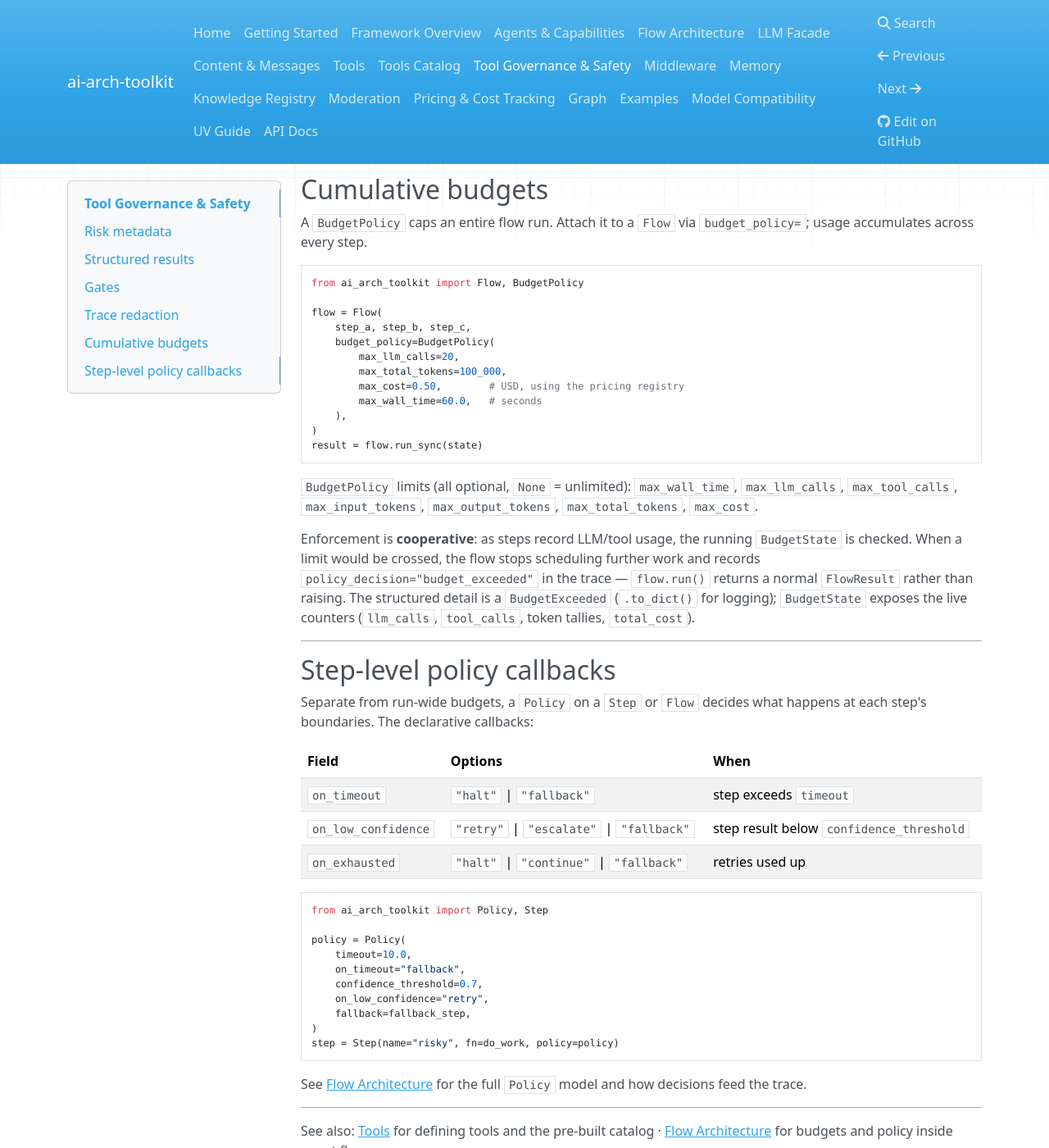
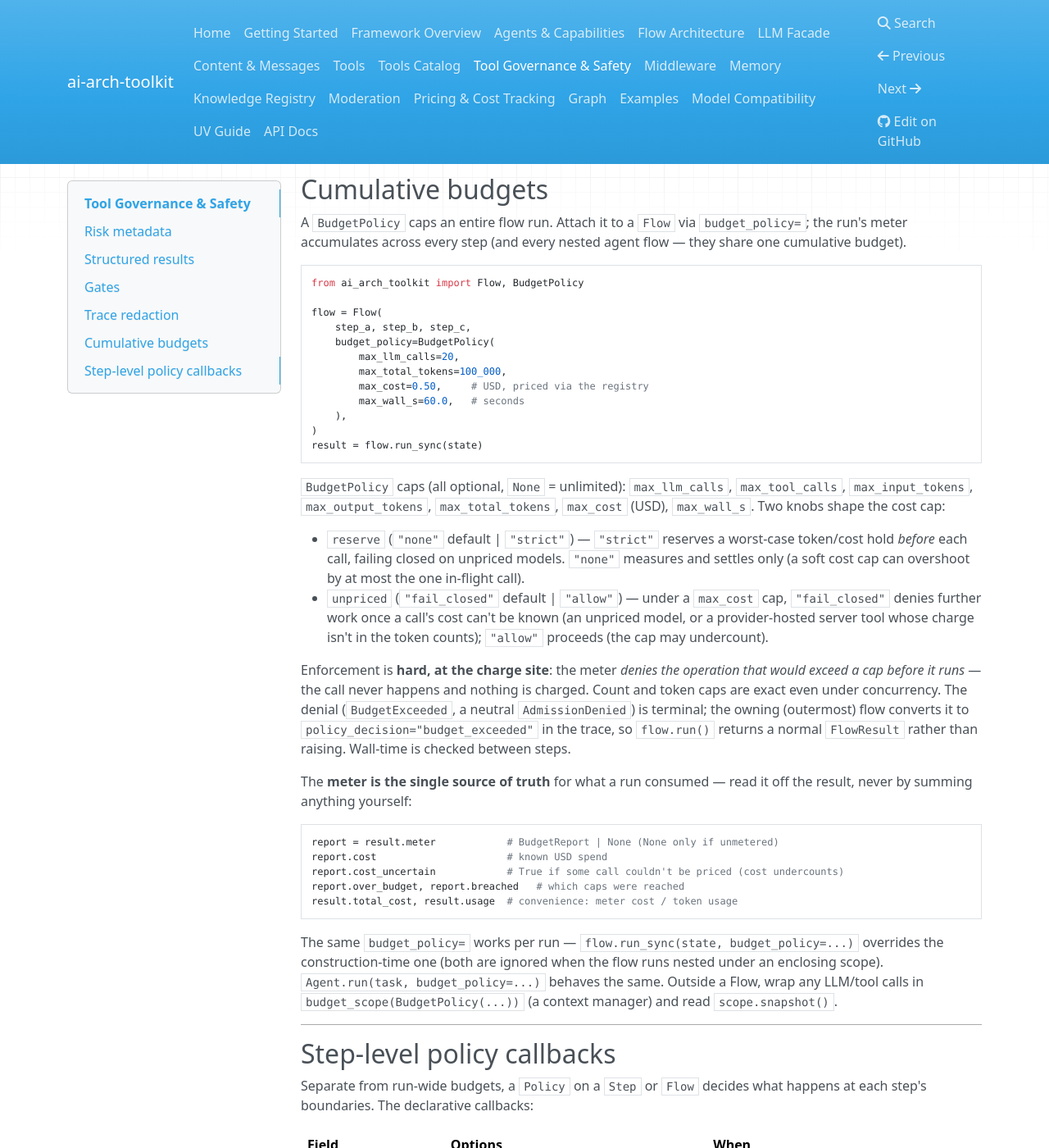
Before and after one commit to rgesteves5/ai-arch-toolkit, an MkDocs documentation site: the page built from docs/safety.md, in a window 1280 px wide and 1400 px high, scrolled down 3931 px. Shown: the whole window at 82% size. Built offline with MkDocs 1.6.1, drawn with Linux system fonts in a browser that asks for light colours; nearby versions of some CDN libraries.

Commit message:
docs: align budget/metering docs with the new model + CHANGELOG (phase D)
The docs still described the deleted cooperative `BudgetState` model and a
`max_wall_time` field; nothing recorded the metering rewrite.

- docs/safety.md "Cumulative budgets" rewritten: hard charge-site enforcement
  (not cooperative BudgetState), the reserve/unpriced knobs, the meter as the
  single source of truth (result.meter / total_cost / usage), per-run override,
  budget_scope(). `max_wall_time` -> `max_wall_s`.
- docs/pricing.md "Cost tracking" now reads the meter (result.meter /
  BudgetReport / cost_uncertain) instead of the now-empty per-step st.cost.
- docs/flow-architecture.md: the complete example no longer threads
  cost=response.cost (the meter captures it); trace aggregates annotated as a
  raw view with a pointer to result.meter for authoritative spend.
- CHANGELOG: Added (metering & budgets), Changed (meter is the single source of
  truth), Removed (legacy core._budget; max_wall_time->max_wall_s; strict_cost/
  allow_unpriced -> reserve/unpriced).

mkdocs build --strict clean. Completes the post-review roadmap (phases A-D).

Co-Authored-By: Claude Opus 4.8 <noreply@anthropic.com>

````diff
--- a/docs/safety.md
+++ b/docs/safety.md
@@ -179,7 +179,7 @@ redact(payload, RedactionPolicy(replacement="***"))         # custom marker
 
 ## Cumulative budgets
 
-A `BudgetPolicy` caps an entire flow run. Attach it to a `Flow` via `budget_policy=`; usage accumulates across every step.
+A `BudgetPolicy` caps an entire flow run. Attach it to a `Flow` via `budget_policy=`; the run's meter accumulates across every step (and every nested agent flow — they share one cumulative budget).
 
 ```python
 from ai_arch_toolkit import Flow, BudgetPolicy
@@ -189,16 +189,31 @@ flow = Flow(
     budget_policy=BudgetPolicy(
         max_llm_calls=20,
         max_total_tokens=100_000,
-        max_cost=0.50,        # USD, using the pricing registry
-        max_wall_time=60.0,   # seconds
+        max_cost=0.50,     # USD, priced via the registry
+        max_wall_s=60.0,   # seconds
     ),
 )
 result = flow.run_sync(state)
 ```
 
-`BudgetPolicy` limits (all optional, `None` = unlimited): `max_wall_time`, `max_llm_calls`, `max_tool_calls`, `max_input_tokens`, `max_output_tokens`, `max_total_tokens`, `max_cost`.
+`BudgetPolicy` caps (all optional, `None` = unlimited): `max_llm_calls`, `max_tool_calls`, `max_input_tokens`, `max_output_tokens`, `max_total_tokens`, `max_cost` (USD), `max_wall_s`. Two knobs shape the cost cap:
 
-Enforcement is **cooperative**: as steps record LLM/tool usage, the running `BudgetState` is checked. When a limit would be crossed, the flow stops scheduling further work and records `policy_decision="budget_exceeded"` in the trace — `flow.run()` returns a normal `FlowResult` rather than raising. The structured detail is a `BudgetExceeded` (`.to_dict()` for logging); `BudgetState` exposes the live counters (`llm_calls`, `tool_calls`, token tallies, `total_cost`).
+- `reserve` (`"none"` default | `"strict"`) — `"strict"` reserves a worst-case token/cost hold *before* each call, failing closed on unpriced models. `"none"` measures and settles only (a soft cost cap can overshoot by at most the one in-flight call).
+- `unpriced` (`"fail_closed"` default | `"allow"`) — under a `max_cost` cap, `"fail_closed"` denies further work once a call's cost can't be known (an unpriced model, or a provider-hosted server tool whose charge isn't in the token counts); `"allow"` proceeds (the cap may undercount).
+
+Enforcement is **hard, at the charge site**: the meter *denies the operation that would exceed a cap before it runs* — the call never happens and nothing is charged. Count and token caps are exact even under concurrency. The denial (`BudgetExceeded`, a neutral `AdmissionDenied`) is terminal; the owning (outermost) flow converts it to `policy_decision="budget_exceeded"` in the trace, so `flow.run()` returns a normal `FlowResult` rather than raising. Wall-time is checked between steps.
+
+The **meter is the single source of truth** for what a run consumed — read it off the result, never by summing anything yourself:
+
+```python
+report = result.meter            # BudgetReport | None (None only if unmetered)
+report.cost                      # known USD spend
+report.cost_uncertain            # True if some call couldn't be priced (cost undercounts)
+report.over_budget, report.breached   # which caps were reached
+result.total_cost, result.usage  # convenience: meter cost / token usage
+```
+
+The same `budget_policy=` works per run — `flow.run_sync(state, budget_policy=...)` overrides the construction-time one (both are ignored when the flow runs nested under an enclosing scope). `Agent.run(task, budget_policy=...)` behaves the same. Outside a Flow, wrap any LLM/tool calls in `budget_scope(BudgetPolicy(...))` (a context manager) and read `scope.snapshot()`.
 
 ---
 
````
Also changed, not shown: CHANGELOG.md (+5 -0 lines), docs/flow-architecture.md (+13 -12 lines), docs/pricing.md (+11 -4 lines).
